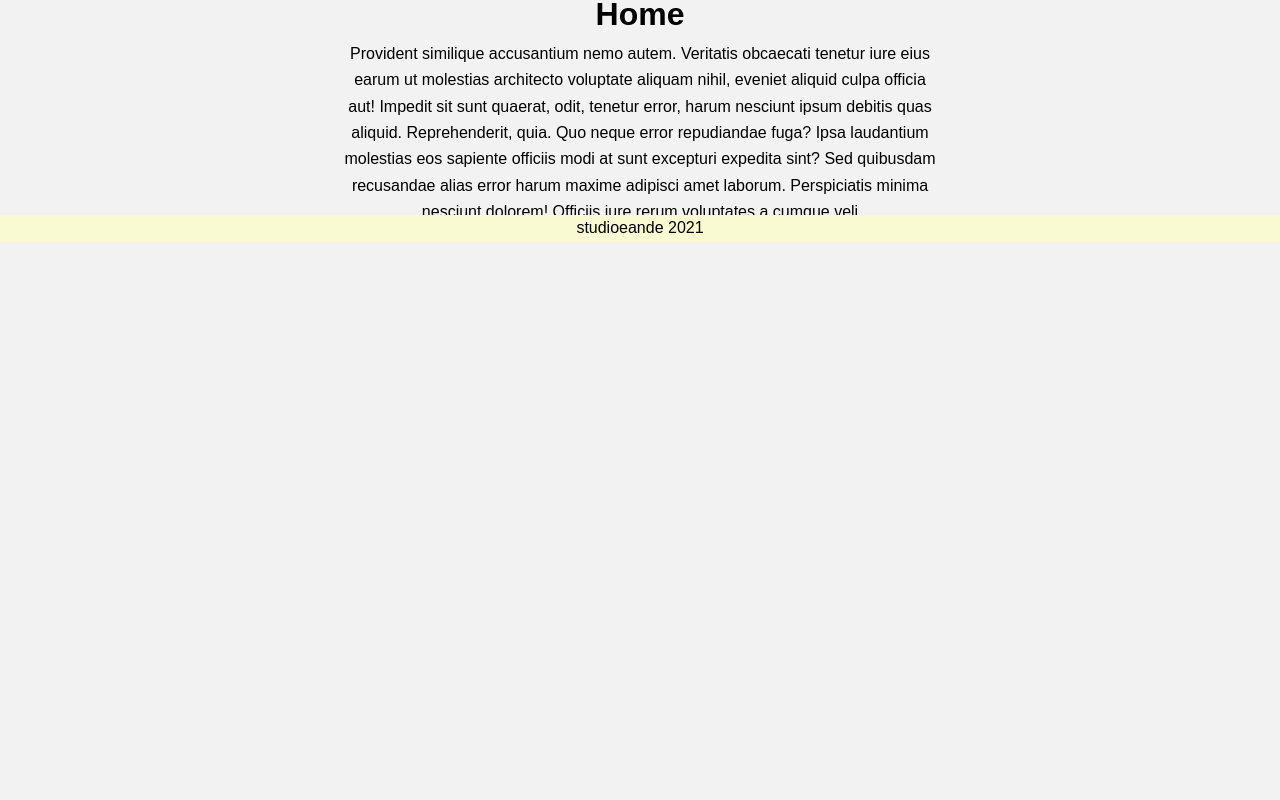
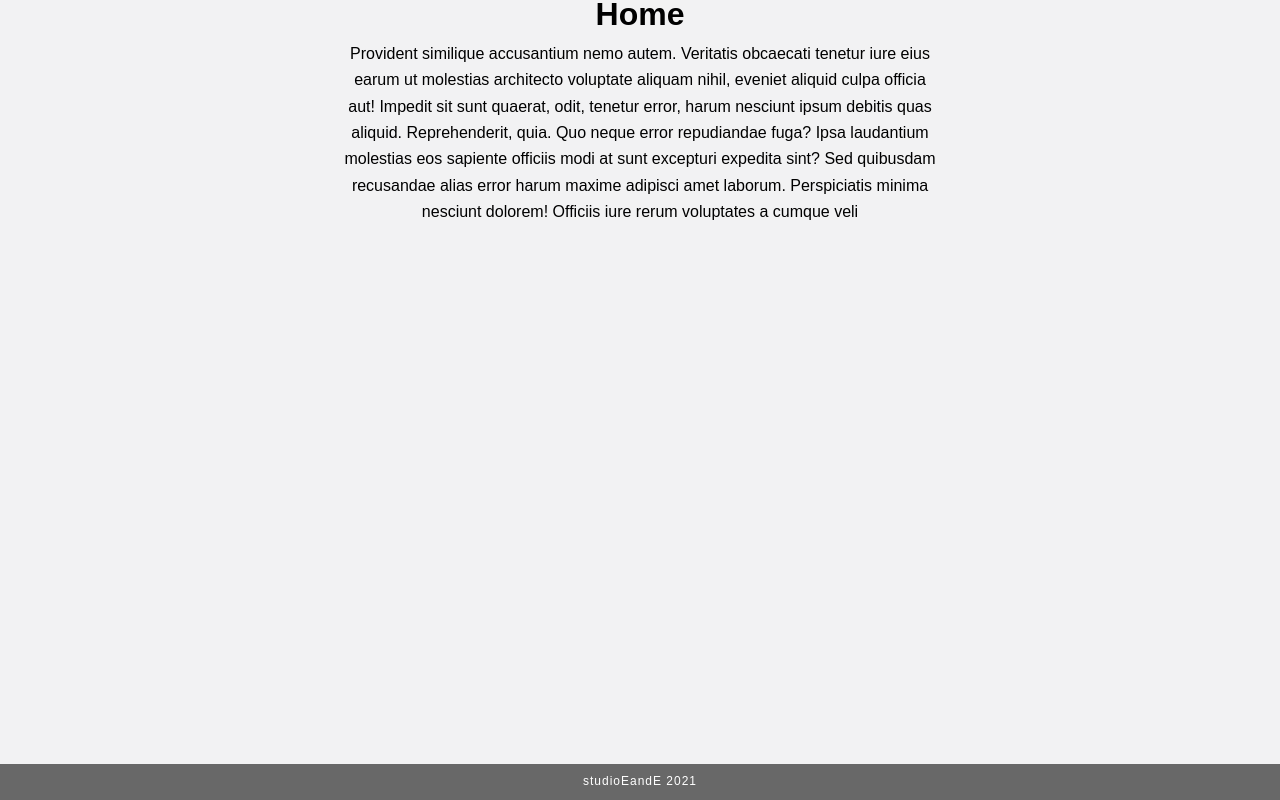
Before and after one commit to BrandonHumphry/Components, a React (Create React App) app: page / in a window 1280 px wide. Shown: the part 872-1672 px from the top of the page. Before the commit the page ends 1114 px from the top, so only its background shows below. Built offline with nearby package versions, Linux system fonts and the light colour scheme.

Commit message:
working on building dynamic button

```diff
--- a/src/Components/Footer/Footer.js
+++ b/src/Components/Footer/Footer.js
@@ -9,7 +9,7 @@ const Footer = () => {
           <i className="icon-up-open"></i>
         </a>
       </div>
-      <section>studioeande 2021</section>
+      <section>studioEandE 2021</section>
     </footer>
   );
 };
--- a/src/Components/Footer/FooterStyle.css
+++ b/src/Components/Footer/FooterStyle.css
@@ -4,7 +4,12 @@
   flex-direction: column;
   align-items: center;
   justify-content: center;
-  background-color: lightgoldenrodyellow;
+  background-color: rgb(104, 104, 104);
+  color: white;
+  font-size: 12px;
+  font-weight: 100 !important;
+  letter-spacing: 1px;
+  padding: 8px 0 8px 0;
   bottom: 0;
   position: absolute;
 }
--- a/src/Components/PageStructure/PageStructure.css
+++ b/src/Components/PageStructure/PageStructure.css
@@ -23,10 +23,10 @@
 }
 
 @media (min-width: 768px) {
-  /* .pageStructure {
+  .pageStructure {
     height: 100vh !important
     ;
-  } */
+  }
   .pageTitle {
     text-align: center;
   }
--- a/src/Components/PageStructure/PageStructure.js
+++ b/src/Components/PageStructure/PageStructure.js
@@ -1,15 +1,31 @@
+import { Button } from "@material-ui/core";
 import "./PageStructure.css";
-import { HashLink as Link } from "react-router-hash-link";
 
 const PageStructure = props => {
-  const { pageTitle, pageDescription, id, link1 } = props;
+  const { pageTitle, pageDescription, id, Buttonlocation1, Buttonlocation2 } =
+    props;
+
+  const buttonlocation1 = () => {
+    window.location =
+      "mailto:eandedesignstudio@gmail.com?Subject=StudioEandE.com%20";
+  };
+
   return (
     <div>
       <div className="pageStructure" id={id}>
         <h1 className="pageTitle">{pageTitle}</h1>
         <p className="pageDescription ">{pageDescription}</p>
       </div>
-      <Link to={link1}></Link>
+      <div className="buttonSection">
+        <Button
+          className="btn btn--primary--solid btn--medium"
+          onClick={buttonlocation1}
+        ></Button>
+        <Button
+          className="btn btn--primary--solid btn--medium"
+          onClick={Buttonlocation2}
+        ></Button>
+      </div>
     </div>
   );
 };
--- a/src/pages/About/About.js
+++ b/src/pages/About/About.js
@@ -2,7 +2,7 @@ import "./About.css";
 import PageStructure from "../../Components/PageStructure/PageStructure";
 import "../../Components/Images/Images.css";
 import chevronDown from "./chevronDown.png";
-import { HashLink as Link } from "react-router-hash-link";
+import Button from "../../Components/Button/Button";
 
 // import Footer from "../../Components/Footer/Footer";
 
@@ -23,6 +23,7 @@ const About = () => {
           /> */}
         {/* </Link> */}
       </div>
+
       <div id="section2">
         <PageStructure
           id="intro"
@@ -36,11 +37,8 @@ const About = () => {
         modi at sunt excepturi expedita sint? Sed quibusdam recusandae alias
         error harum maxime adipisci amet laborum. Perspiciatis minima nesciunt
         dolorem! Officiis iure rerum voluptates a cumque veli"
-        >
-          <Link to="/client1">Client 1</Link>
-        </PageStructure>
+        ></PageStructure>
       </div>
-      {/* <Footer /> */}
     </div>
   );
 };
```
